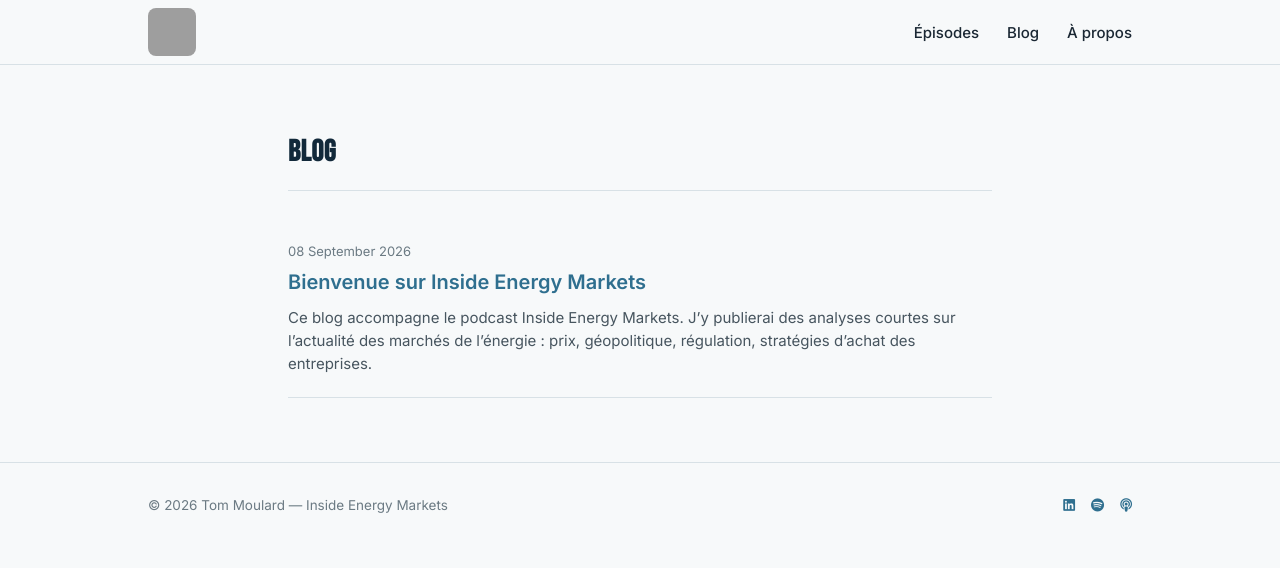
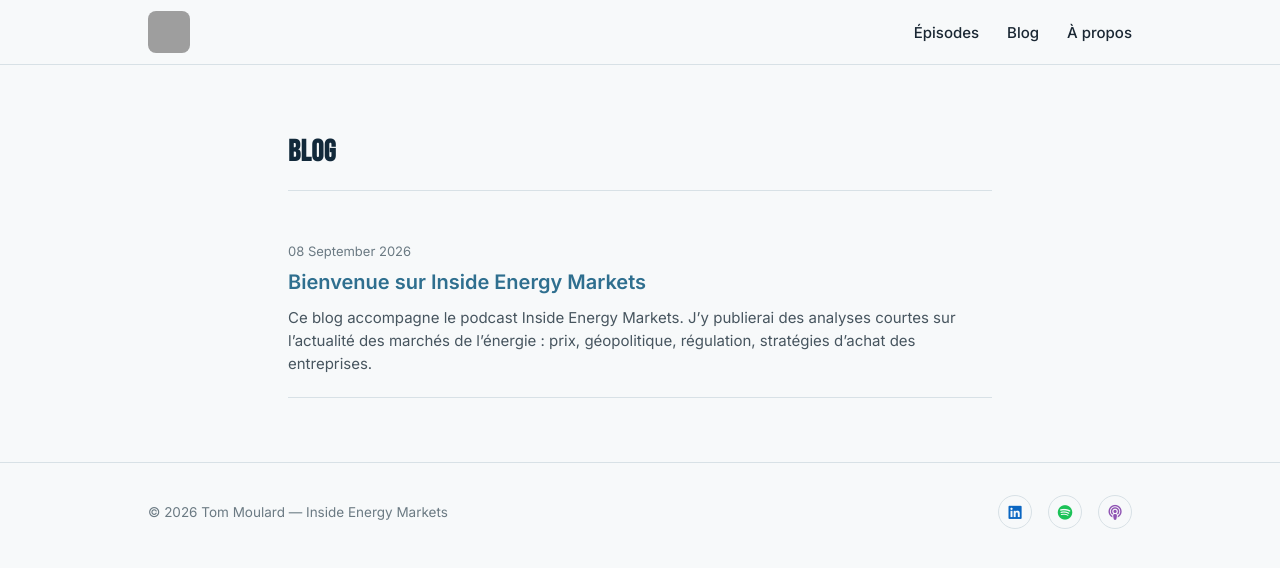
Before and after one commit to InsideEnergyMarkets/Inside-Energy-Markets, a Jekyll site: the page built from blog/index.html, in a window 1280 px wide. Shown: the top 568 px of the page. Built offline with Jekyll 4.4.1, drawn with Linux system fonts in a browser that asks for light colours; grey boxes are pictures that could not be loaded.

Commit message:
Update style.css

```diff
--- a/assets/css/style.css
+++ b/assets/css/style.css
@@ -291,3 +291,46 @@
   .about-block .wrap { flex-direction: column; }
   .about-photo { width: 140px; }
 }
+.brand-logo img {
+  height: 42px;
+  width: 42px;
+  border-radius: 8px;
+  object-fit: cover;
+  display: block;
+}
+
+.listen-links a {
+  width: 34px;
+  height: 34px;
+  display: flex;
+  align-items: center;
+  justify-content: center;
+  border: 1px solid var(--line);
+  border-radius: 50%;
+  font-size: 15px;
+  text-decoration: none;
+}
+
+.listen-links a.spotify { color: #1BC257; }
+.listen-links a.spotify:hover { border-color: #1BC257; background: #1BC25715; }
+
+.listen-links a.apple { color: #8F53B3; }
+.listen-links a.apple:hover { border-color: #8F53B3; background: #8F53B315; }
+
+.listen-links a.linkedin { color: #0A66C2; }
+.listen-links a.linkedin:hover { border-color: #0A66C2; background: #0A66C215; }
+
+footer .socials a {
+  width: 34px;
+  height: 34px;
+  display: flex;
+  align-items: center;
+  justify-content: center;
+  border: 1px solid var(--line);
+  border-radius: 50%;
+  font-size: 15px;
+  text-decoration: none;
+}
+footer .socials a.spotify { color: #1BC257; }
+footer .socials a.apple { color: #8F53B3; }
+footer .socials a.linkedin { color: #0A66C2; }
```
